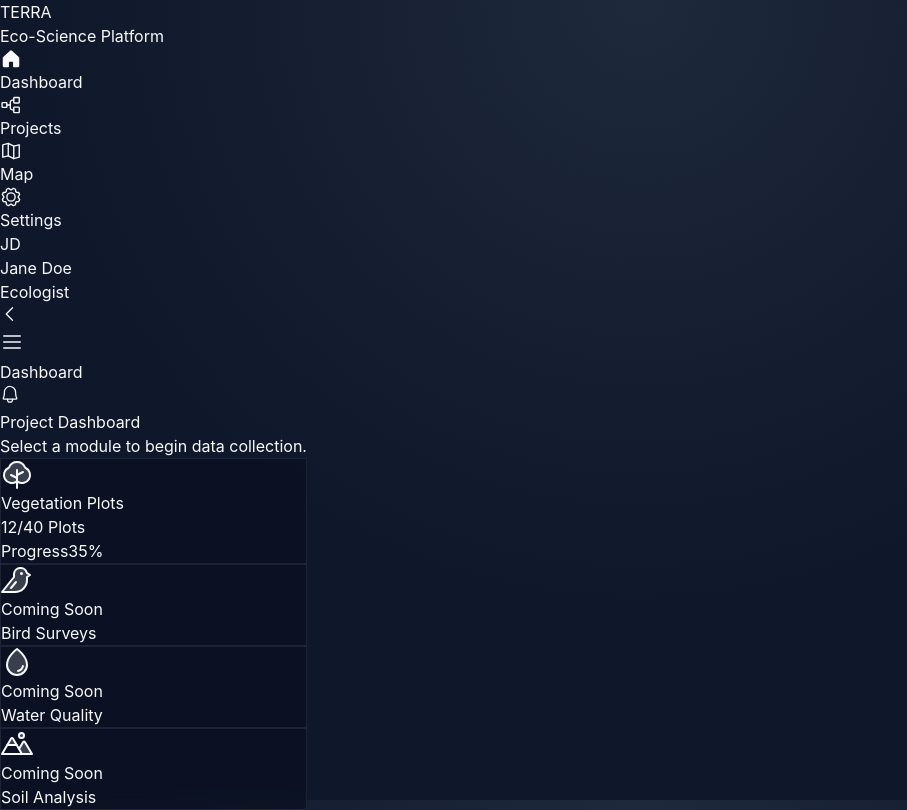
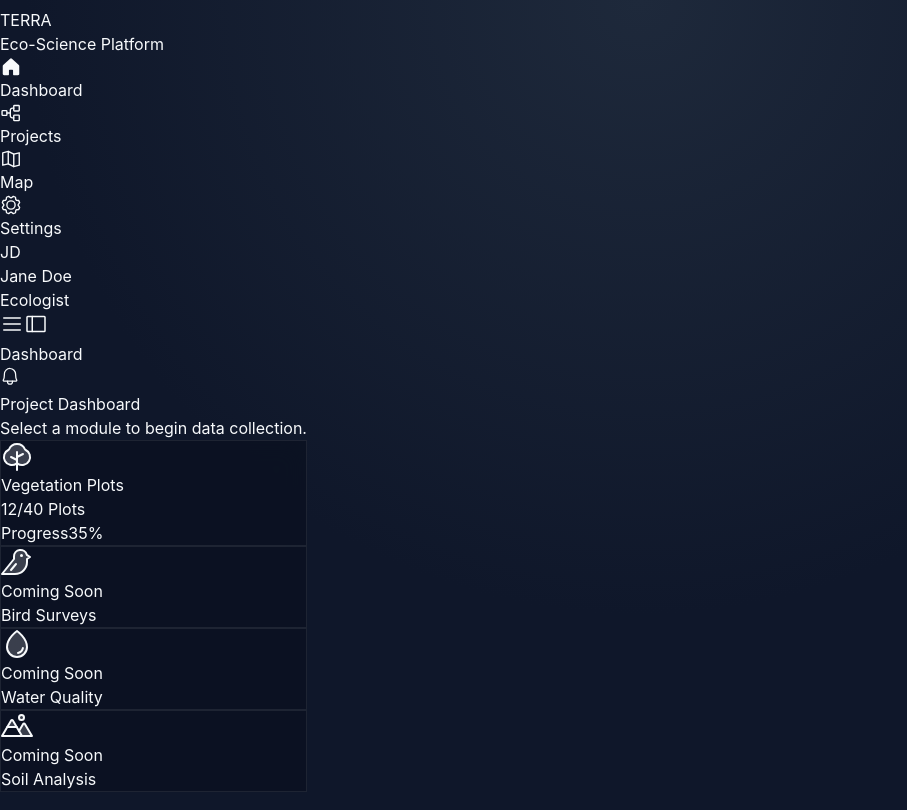
Before and after one commit to RSuyash/Aranya, a React (Vite) app: page / in a window 1280 px wide. Shown: the whole page, without its empty margins (0-907 px from the left). Built offline with nearby package versions, Linux system fonts and the light colour scheme.

Commit message:
fix: refactor app shell for sticky header and collapsible sidebar

```diff
--- a/src/components/Header.tsx
+++ b/src/components/Header.tsx
@@ -1,21 +1,34 @@
 import React from 'react';
-import { List, Bell } from 'phosphor-react';
+import { List, Bell, SidebarSimple } from 'phosphor-react';
 
 interface HeaderProps {
     title?: string;
     onMenuClick?: () => void;
+    onToggleSidebar?: () => void;
+    collapsed?: boolean;
 }
 
-export const Header: React.FC<HeaderProps> = ({ title = 'Dashboard', onMenuClick }) => {
+export const Header: React.FC<HeaderProps> = ({ title = 'Dashboard', onMenuClick, onToggleSidebar, collapsed }) => {
     return (
-        <header className="h-16 bg-bg-app/80 backdrop-blur-md border-b border-border sticky top-0 z-10 flex items-center justify-between px-4 md:px-8">
+        <header className="h-16 bg-bg-app/80 backdrop-blur-md border-b border-border sticky top-0 z-20 flex items-center justify-between px-4 md:px-8 transition-all duration-300">
             <div className="flex items-center gap-4">
+                {/* Mobile Menu Toggle */}
                 <button
                     onClick={onMenuClick}
                     className="p-2 -ml-2 text-text-muted hover:text-text-main hover:bg-white/5 rounded-lg md:hidden transition-colors"
                 >
                     <List size={24} />
                 </button>
+
+                {/* Desktop Sidebar Toggle */}
+                <button
+                    onClick={onToggleSidebar}
+                    className="hidden md:flex p-2 -ml-2 text-text-muted hover:text-text-main hover:bg-white/5 rounded-lg transition-colors"
+                    title={collapsed ? "Expand Sidebar" : "Collapse Sidebar"}
+                >
+                    <SidebarSimple size={24} weight={collapsed ? "fill" : "regular"} />
+                </button>
+
                 <h2 className="text-lg font-semibold text-text-main">{title}</h2>
             </div>
 
--- a/src/components/Sidebar.tsx
+++ b/src/components/Sidebar.tsx
@@ -1,6 +1,6 @@
 import React from 'react';
 import { NavLink } from 'react-router-dom';
-import { House, TreeStructure, Gear, MapTrifold, CaretLeft } from 'phosphor-react';
+import { House, TreeStructure, Gear, MapTrifold } from 'phosphor-react';
 import clsx from 'clsx';
 
 interface SidebarProps {
@@ -8,7 +8,7 @@ interface SidebarProps {
   onToggleCollapse?: () => void;
 }
 
-export const Sidebar: React.FC<SidebarProps> = ({ collapsed = false, onToggleCollapse }) => {
+export const Sidebar: React.FC<SidebarProps> = ({ collapsed = false }) => {
   const navItems = [
     { icon: House, label: 'Dashboard', path: '/' },
     { icon: TreeStructure, label: 'Projects', path: '/projects' },
@@ -18,8 +18,7 @@ export const Sidebar: React.FC<SidebarProps> = ({ collapsed = false, onToggleCol
 
   return (
     <aside className={clsx(
-      "h-full bg-panel border-r border-border flex flex-col transition-all duration-300",
-      collapsed ? "w-20" : "w-64"
+      "h-full bg-panel border-r border-border flex flex-col transition-all duration-300 w-full"
     )}>
       {/* Logo Section */}
       <div className={clsx(
@@ -67,7 +66,7 @@ export const Sidebar: React.FC<SidebarProps> = ({ collapsed = false, onToggleCol
         ))}
       </nav>
 
-      {/* User Profile & Toggle */}
+      {/* User Profile */}
       <div className="p-3 border-t border-border space-y-2">
         <div className={clsx(
           "flex items-center gap-3 p-2 rounded-lg bg-panel-soft border border-border transition-all",
@@ -83,14 +82,6 @@ export const Sidebar: React.FC<SidebarProps> = ({ collapsed = false, onToggleCol
             </div>
           )}
         </div>
-
-        {/* Desktop Collapse Toggle */}
-        <button
-          onClick={onToggleCollapse}
-          className="hidden md:flex w-full items-center justify-center p-2 text-text-muted hover:text-text-main hover:bg-panel-soft rounded-lg transition-colors"
-        >
-          <CaretLeft size={20} className={clsx("transition-transform duration-300", collapsed && "rotate-180")} />
-        </button>
       </div>
     </aside>
   );
--- a/src/layouts/AppShell.tsx
+++ b/src/layouts/AppShell.tsx
@@ -31,19 +31,23 @@ export const AppShell: React.FC = () => {
                 isDesktopCollapsed ? "md:w-20" : "md:w-64",
                 "w-64" // Mobile width is always fixed
             )}>
+
                 <Sidebar
                     collapsed={isDesktopCollapsed}
                     onToggleCollapse={() => setIsDesktopCollapsed(!isDesktopCollapsed)}
                 />
             </div>
 
-            {/* Main Content */}
-            <div className="flex-1 flex flex-col min-w-0 h-screen overflow-hidden relative">
-                <Header onMenuClick={() => setIsMobileMenuOpen(!isMobileMenuOpen)} />
-                <main className="flex-1 p-4 md:p-6 overflow-y-auto scroll-smooth">
-                    <div className="max-w-7xl mx-auto w-full animate-in fade-in duration-500 pb-20">
-                        <Outlet />
-                    </div>
+            {/* Main Content Area */}
+            <div className="flex-1 min-w-0 h-full overflow-y-auto scroll-smooth relative">
+                <Header
+                    onMenuClick={() => setIsMobileMenuOpen(!isMobileMenuOpen)}
+                    onToggleSidebar={() => setIsDesktopCollapsed(!isDesktopCollapsed)}
+                    collapsed={isDesktopCollapsed}
+                />
+
+                <main className="p-4 md:p-8 max-w-7xl mx-auto w-full animate-in fade-in duration-500 pb-20">
+                    <Outlet />
                 </main>
             </div>
         </div>
```
